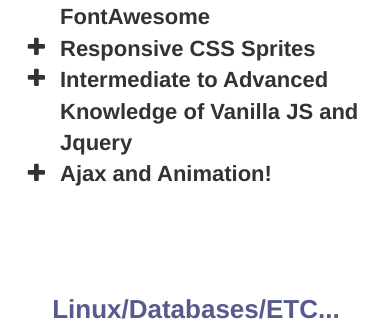
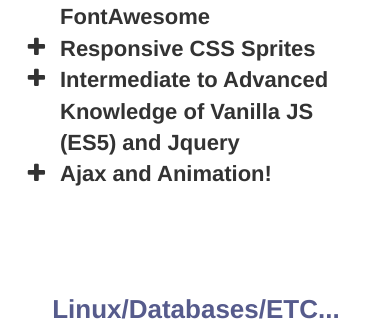
Before and after one commit to jared-cain/jcain-portfolio-django, a Django app: page / in a window 390 px wide. Shown: the part 4139-4462 px from the top of the page. Run offline with Django 3.2, Linux system fonts and the light colour scheme; some libraries are stand-ins or nearby versions.

Commit message:
Update index

```diff
--- a/portfolio/views.py
+++ b/portfolio/views.py
@@ -13,7 +13,7 @@ def index(request):
 
     python_queryset = [' Django & Django REST Framework', 'Scalable, load-balanced, highly available environments', 'Custom Authentication/Authorization', 'ORM and Database management', '3rd party libraries e.g Virtualenv, Virtualenvwrapper, crispy_forms, django-registration-redux, OAuth etc.', "3rd party API's e.g Twilio, Google Maps and more."]
 
-    ui_queryset = ['HTML5/CSS3 ', 'Bootstrap 3+', 'Custom and 3rd party font-faces and iconic fonts e.g FontAwesome', 'Responsive CSS Sprites', 'Intermediate to Advanced Knowledge of Vanilla JS and Jquery', 'Ajax and Animation!' ]
+    ui_queryset = ['HTML5/CSS3 ', 'Bootstrap 3+', 'Custom and 3rd party font-faces and iconic fonts e.g FontAwesome', 'Responsive CSS Sprites', 'Intermediate to Advanced Knowledge of Vanilla JS (ES5) and Jquery', 'Ajax and Animation!' ]
 
     osx_queryset = ['Intermediate knowledge of Ubuntu Linux/BASH', 'SSH, VirtualBox and Vagrant', 'Postgresql/MySQL/sqlite3', 'Version control with Git', 'VIM!']
 
--- a/templates/index.html
+++ b/templates/index.html
@@ -77,7 +77,7 @@
         {% endfor %}
         </ul>
     </div>
-    <div class="col-xs-3">
+    <div class="col-sm-3">
         <img src="{% static 'img/py_django.jpg' %}" class="img-responsive hidden-xs hidden-sm" alt="" >
     </div>
     </div>
```
